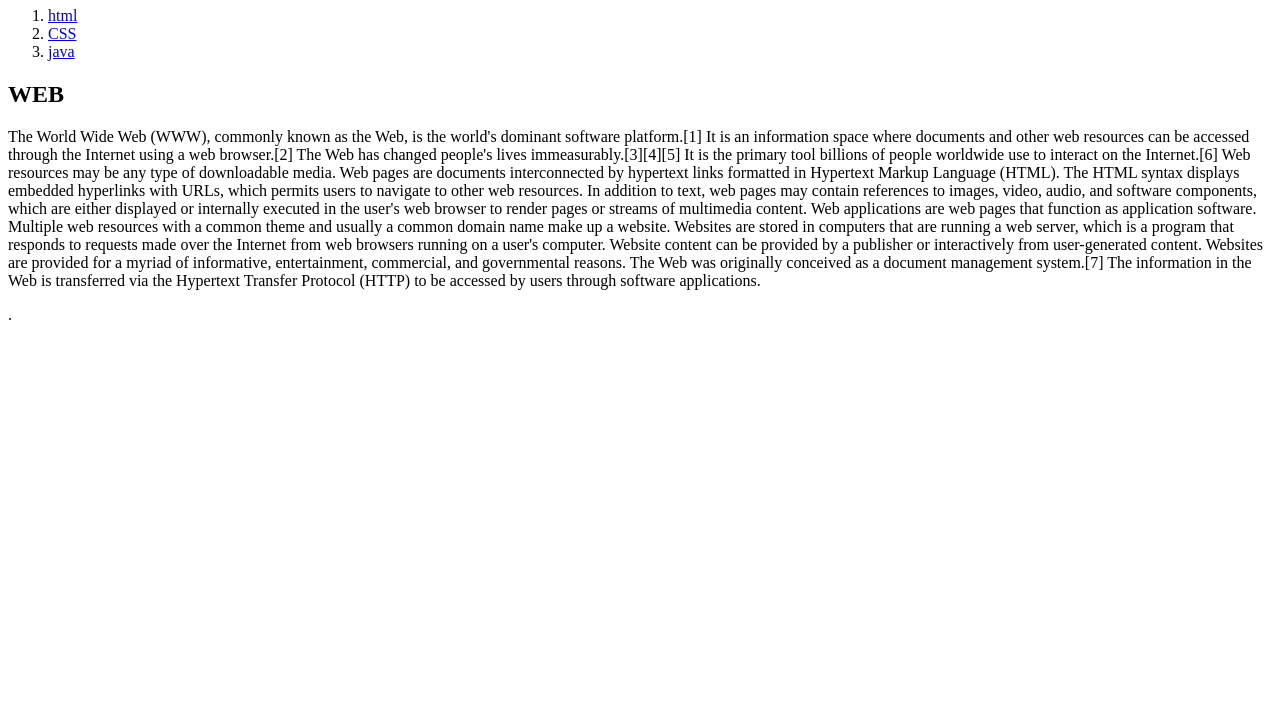
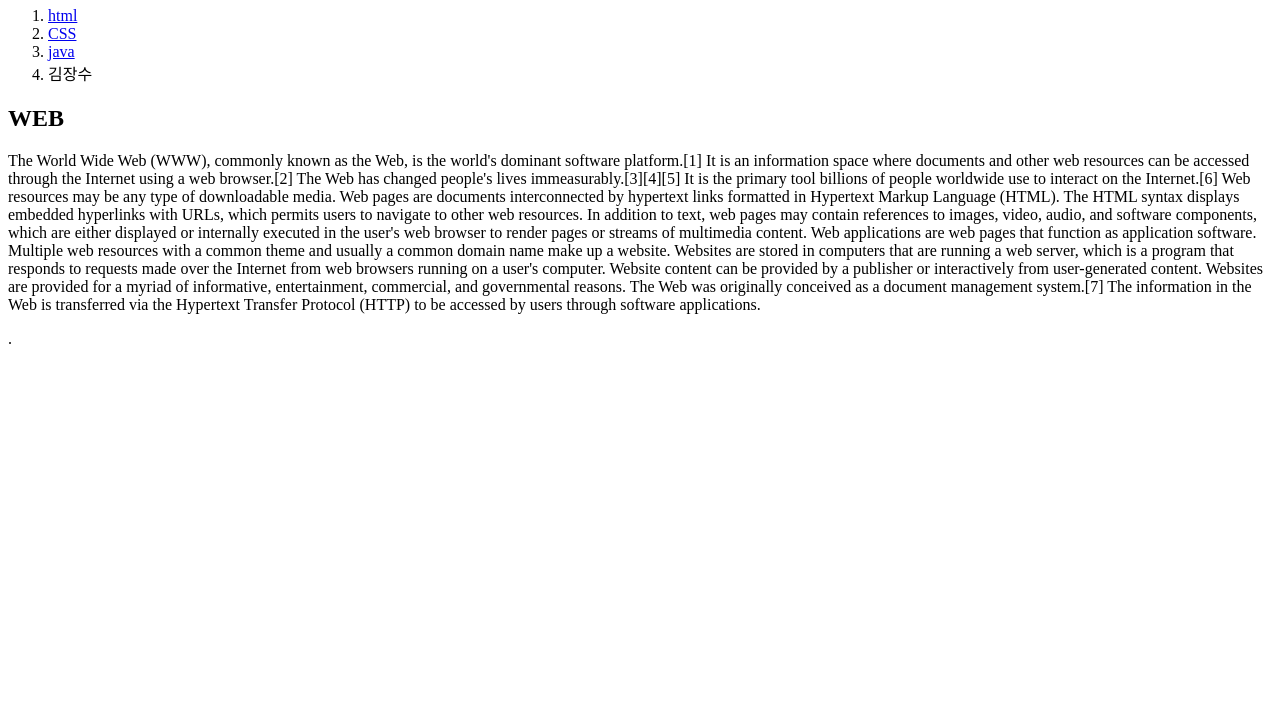
Before and after one commit to fsdasdfadfhg/my-first-web-site2, a plain HTML site: page index.html in a window 1280 px wide. Shown: the part 73-800 px from the top of the page. Drawn offline with Linux system fonts and the light colour scheme; a script that the page names is missing.

Commit message:
Add files via upload

```diff
--- a/index.html
+++ b/index.html
@@ -10,6 +10,7 @@
   <li><a href="1.html" title="html"> html</a> </li>
   <li><a href="2.html"title="CSS"> CSS</a> </li>
   <li><a href="3.html"title="javascript"> java</a> </li>
+  <li><a herf="ex.1.html" title="김장수 바보"> 김장수</a> </li>
 </ol>
 <h2>WEB</h2>
 <p>The World Wide Web (WWW), commonly known as the Web, is the world's dominant software platform.[1] It is an information space where documents and other web resources can be accessed through the Internet using a web browser.[2] The Web has changed people's lives immeasurably.[3][4][5] It is the primary tool billions of people worldwide use to interact on the Internet.[6]
```
Also changed, not shown: 1.html (+1 -0 lines), 2.html (+1 -0 lines), 3.html (+1 -0 lines).
